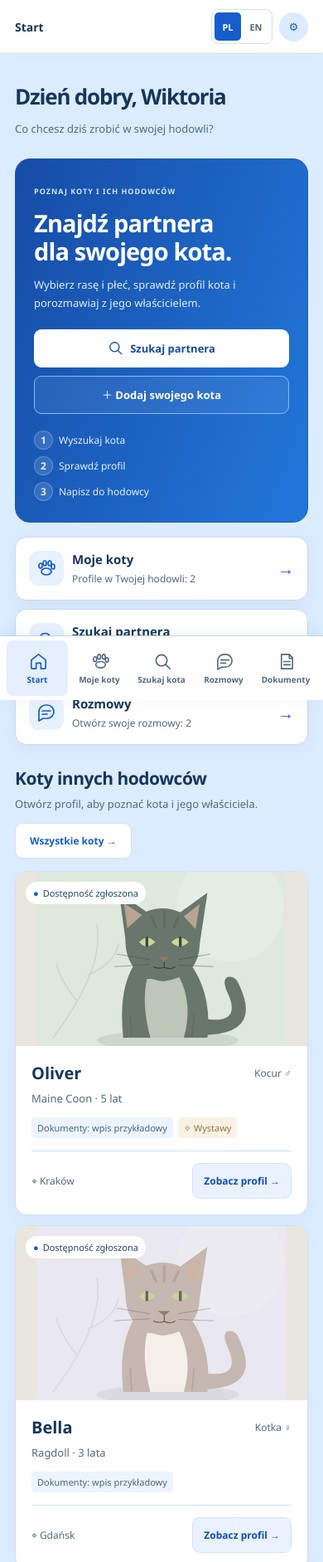
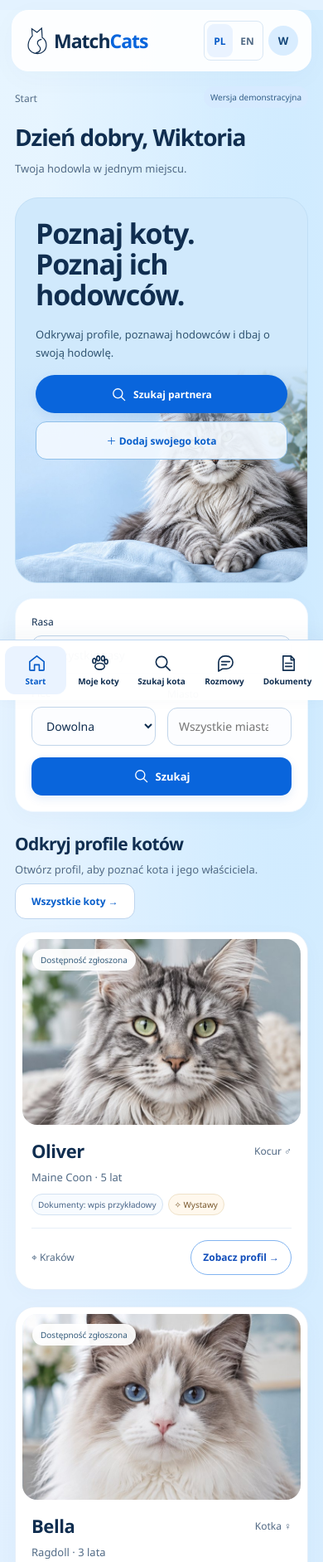
Before and after one commit to mykietyszynwiktoria-create/MatchCats, a website: page frontend/index.html in a window 390 px wide. Shown: the top 1883 px of the page at 83% size. Drawn offline with Linux system fonts and the light colour scheme.

Commit message:
Apply Sky Garden design to bilingual breeder panels
Add blue photographic cards, desktop top navigation and mobile shortcuts. Preserve existing demo workflows and add home search with carried filters. Check seven routes in Polish and English at four viewport widths.

```diff
--- a/frontend/i18n.js
+++ b/frontend/i18n.js
@@ -2,6 +2,15 @@
 // Polish is the source language. Dynamic UI labels and static form labels share
 // this dictionary; breeder input and messages are never translated.
 const matchCatsEnglish = {
+ 'MatchCats — Start':'MatchCats — Home','Twoja hodowla w jednym miejscu.':'Your cattery in one place.',
+ 'Poznaj koty.':'Meet the cats.','Poznaj ich hodowców.':'Meet their breeders.',
+ 'Odkrywaj profile, poznawaj hodowców i dbaj o swoją hodowlę.':'Discover profiles, meet breeders and care for your cattery.',
+ 'Szybkie wyszukiwanie kotów':'Quick cat search','Szukaj':'Search','Odkryj profile kotów':'Discover cat profiles',
+ 'Wygenerowane zdjęcie kota; profil demonstracyjny':'Generated cat photograph; demo profile',
+ 'Nie dodano zdjęcia kota':'No cat photo added','Nie dodano zdjęcia kota.':'No cat photo added.',
+ 'Wygenerowane zdjęcie demonstracyjne. Docelowo: zdjęcia dodane przez hodowcę.':'Generated demo photograph. In the full app: photos added by the breeder.',
+ 'Dodane profile są widoczne tylko w tej demonstracji na Twoim urządzeniu. Zdjęcia przykładowych kotów są wygenerowane, a nowe profile nie mają zdjęcia.':'Added profiles appear only in this demo on your device. Sample cat photos are generated, and new profiles do not have a photo.',
+ 'Przykładowe dane · Wygenerowane zdjęcia · Zapis lokalny':'Sample data · Generated photos · Local storage',
  'Start':'Home','Szukaj kota':'Find a cat','Rozmowy':'Conversations','Co chcesz dziś zrobić w swojej hodowli?':'What would you like to do for your cattery today?',
  'POZNAJ KOTY I ICH HODOWCÓW':'MEET CATS AND THEIR BREEDERS','Znajdź partnera':'Find a partner','dla swojego kota.':'for your cat.','Wybierz rasę i płeć, sprawdź profil kota i porozmawiaj z jego właścicielem.':'Choose a breed and sex, explore a cat’s profile and talk with the owner.',
  'Szukaj partnera':'Find a partner','＋ Dodaj swojego kota':'+ Add your cat','Wyszukaj kota':'Find a cat','Sprawdź profil':'View the profile','Napisz do hodowcy':'Contact the breeder','Jak zacząć':'How to get started','Najważniejsze czynności':'Main actions','Najpierw poznaj kota':'Get to know the cat first','Przeglądaj koty innych hodowców':'Browse cats from other breeders','Koty innych hodowców':'Cats from other breeders','Otwórz profil, aby poznać kota i jego właściciela.':'Open a profile to get to know the cat and its owner.','Wszystkie koty →':'All cats →','Otwórz rozmowy →':'Open conversations →','Sprawdź dokumenty →':'Review documents →','Dodaj wiadomość':'Add message',
--- a/frontend/index.html
+++ b/frontend/index.html
@@ -6,21 +6,21 @@
   <meta name="theme-color" content="#155dcc">
   <title>MatchCats — panel hodowcy</title>
   <link rel="stylesheet" href="styles.css">
+  <link rel="stylesheet" href="sky-garden.css">
 </head>
 <body>
   <a class="skip" href="#main">Przejdź do treści</a>
-  <aside class="sidebar">
-    <a class="brand" href="#dashboard"><span class="brand-mark">🐈</span>MatchCats<span class="brand-dot">.</span></a>
-    <div class="workspace"><span class="workspace-icon">W</span><div><strong>Twoja hodowla</strong><small>Przestrzeń hodowcy</small></div></div>
-    <div class="nav-caption">TWOJA PRZESTRZEŃ</div>
+  <header class="sidebar">
+    <a class="brand" href="#dashboard" aria-label="MatchCats — Start"><svg class="brand-mark" viewBox="0 0 40 48" fill="none" stroke="currentColor" stroke-width="1.7" aria-hidden="true"><path d="M13 15 12 3l9 6 8-7 1 16c9 6 9 18 2 24-5 5-15 4-20 1C3 37 4 25 13 15Z"/><path d="M29 21c-8 1-9 7-5 11 6 6 1 12-5 12"/></svg><span>Match<span class="brand-accent">Cats</span></span></a>
     <nav id="navigation" aria-label="Główna nawigacja"></nav>
-    <div class="sidebar-note"><span>✧</span><strong>Dobre relacje zaczynają się od zaufania.</strong><p>Poznaj hodowlę, sprawdź dokumenty i porozmawiaj z właścicielem.</p></div>
-    <div class="sidebar-bottom"><span class="avatar">W</span><div><strong>Wiktoria</strong><small>Konto demonstracyjne</small></div><button class="icon-button" id="profile-button" aria-label="Otwórz ustawienia">⚙</button></div>
-  </aside>
+    <div class="topbar-actions"><div class="language-switch" role="group" aria-label="Język / Language"><button type="button" data-language="pl" lang="pl">PL</button><button type="button" data-language="en" lang="en">EN</button></div><button class="avatar" id="top-profile" title="Otwórz ustawienia profilu" aria-label="Otwórz ustawienia profilu">W</button></div>
+    <div class="workspace" hidden><strong>Twoja hodowla</strong></div>
+    <div class="sidebar-bottom" hidden><strong>Wiktoria</strong></div>
+  </header>
   <div class="app-shell">
-    <header class="topbar"><div><span class="topbar-label">PANEL HODOWCY</span><span id="breadcrumb">Start</span></div><div class="topbar-actions"><div class="language-switch" role="group" aria-label="Język / Language"><button type="button" data-language="pl" lang="pl">PL</button><button type="button" data-language="en" lang="en">EN</button></div><span class="demo-chip">Wersja demonstracyjna</span><button class="avatar" id="top-profile" title="Otwórz ustawienia profilu" aria-label="Otwórz ustawienia profilu">⚙</button></div></header>
+    <div class="topbar"><div><span class="topbar-label">PANEL HODOWCY</span><span id="breadcrumb">Start</span></div><span class="demo-chip">Wersja demonstracyjna</span></div>
     <main id="main" tabindex="-1"></main>
-    <footer>MatchCats · Łączymy hodowców, z troską o koty.<span>Przykładowe dane · Zapis lokalny na tym urządzeniu</span></footer>
+    <footer>MatchCats · Łączymy hodowców, z troską o koty.<span>Przykładowe dane · Wygenerowane zdjęcia · Zapis lokalny</span></footer>
   </div>
   <dialog id="cat-dialog" aria-labelledby="dialog-title">
     <form id="cat-form"><div class="dialog-heading"><div><span class="eyebrow">TWOJA HODOWLA</span><h2 id="dialog-title">Dodaj profil kota</h2></div><button type="button" class="icon-button" id="close-dialog" aria-label="Zamknij">×</button></div><p class="muted">W tej wersji profil zapisuje się tylko w tej przeglądarce.</p>
--- /dev/null
+++ b/frontend/sky-garden.css
@@ -0,0 +1,196 @@
+/* Shared Sky Garden presentation; existing panel behaviour is unchanged. */
+:root { --bg:#e3f2ff; --ink:#102e50; --muted:#526b86; --green:#0965dc; --line:#d9e7f5; --soft:#eff6ff; --radius:24px; }
+[hidden] { display:none !important; }
+body { background:radial-gradient(ellipse at 90% 15%,#cdeaff,transparent 60%),linear-gradient(#e7f5ff,#dcecff); min-height:100vh; }
+.sidebar { position:static; inset:auto; width:auto; max-width:1280px; margin:20px auto 0; padding:14px 24px; border:1px solid white; border-radius:24px; background:#ffffffed; color:var(--ink); display:flex; flex-direction:row; align-items:center; gap:22px; box-shadow:0 8px 35px #284f7b07; }
+.brand { font-size:25px; font-weight:750; gap:9px; flex-shrink:0; }
+.brand-mark { width:35px; height:39px; }
+.brand-accent { color:var(--green); }
+nav { flex-direction:row; align-items:center; justify-content:center; flex:1; gap:4px; height:auto; width:auto; margin:0; }
+.sidebar .nav-item { padding:13px 11px; font-size:13px; border-radius:12px; color:var(--ink); position:relative; gap:6px; white-space:nowrap; }
+.sidebar .nav-item.active { color:#075bc8; background:#eaf3ff; box-shadow:none; }
+.sidebar .nav-item.active::after { content:""; position:absolute; height:2px; background:#0965dc; bottom:5px; left:14px; right:14px; border-radius:3px; }
+.sidebar .nav-item:hover:not(.active) { color:var(--ink); background:#f0f7ff; }
+.nav-icon { display:none; }
+.nav-count { color:#155bb6; background:#e0edff; padding:2px 5px; font-size:10px; }
+.topbar-actions { gap:15px; }
+.language-switch button { border:0; background:transparent; min-width:36px; min-height:40px; font-size:12px; color:var(--muted); border-radius:9px; }
+.language-switch button[aria-pressed="true"] { color:#075bc8; background:#eaf3ff; font-weight:700; }
+.avatar { width:42px; height:42px; background:#d9edff; color:#14477a; }
+.app-shell { margin:0 auto; max-width:1328px; }
+.topbar { height:auto; background:transparent; box-shadow:none; border:0; padding:22px 26px 0; gap:10px; }
+.topbar-label { border:0; font-size:10px; letter-spacing:1.8px; margin-right:18px; padding-right:0; }
+#breadcrumb { font-size:12px; color:var(--muted); font-weight:400; }
+.demo-chip { background:#d6eaff; border:0; color:#315d86; }
+main { padding:20px 26px 30px; min-height:calc(100vh - 190px); }
+.heading { margin-bottom:24px; }
+.heading h1 { font-size:clamp(27px,3vw,36px); letter-spacing:-1.1px; line-height:1.2; font-weight:750; margin:0 0 9px; }
+h2 { font-size:24px; letter-spacing:-.65px; line-height:1.3; }
+h3 { font-size:18px; line-height:1.4; }
+.muted { font-size:14px; }
+.button { border-radius:13px; min-height:46px; padding:12px 19px; font-size:13px; }
+.button svg { width:19px; height:19px; flex-shrink:0; }
+.primary { background:#0965dc; box-shadow:0 4px 12px #0861d21a; }
+.primary:hover { background:#0655bc; }
+.secondary { border-color:#bed5ee; color:#075ecb; }
+.subtle { background:transparent; box-shadow:none; padding:8px 0; }
+
+/* Photographs are decorative; all headings and buttons remain real HTML. */
+.hero { display:block; position:relative; overflow:hidden; border-radius:28px; background:#d0e9fc; min-height:335px; border:1px solid #c1dff6; color:var(--ink); }
+.hero-copy { padding:36px 40px; width:58%; z-index:2; }
+.hero .eyebrow { display:none; }
+.hero h2 { font-size:clamp(32px,4vw,49px); letter-spacing:-1.65px; line-height:1.1; max-width:540px; margin:0 0 17px; }
+.hero p { color:#315572; font-size:16px; max-width:440px; margin:0 0 22px; }
+.hero-actions { gap:10px; }
+.hero-actions .primary { border-radius:28px; padding-inline:24px; background:#0965dc; color:white; }
+.hero-actions .primary:hover { background:#0655bc; }
+.hero-actions .secondary { background:#f2f9ffe8; color:#075ecb; border-color:#8fbfe9; }
+.hero-art { position:absolute; inset:0 0 0 36%; background:none; display:block; }
+.hero-art img { display:block; width:100%; height:100%; object-fit:cover; object-position:right 15%; }
+.hero-art::after { content:""; position:absolute; inset:0; background:linear-gradient(90deg,#d0e9fc 0%,#d0e9fc80 18%,transparent 48%); }
+.hero-tag, .journey { display:none; }
+.dashboard-search { display:grid; grid-template-columns:1fr 1fr 1fr auto; align-items:end; gap:18px; background:white; padding:19px 24px; border:1px solid #eef7ff; border-radius:22px; margin:18px 0 30px; box-shadow:0 6px 24px #2b639809; }
+.dashboard-search .button { min-width:135px; }
+.cat-grid { gap:20px; }
+.cat-card { min-width:0; border:1px solid #e5effa; border-radius:24px; padding:8px; box-shadow:0 6px 25px #315c9208; }
+.cat-card:hover { transform:translateY(-3px); box-shadow:0 12px 30px #315c9218; }
+.cat-picture { height:225px; border-radius:18px; background:#eff5fc; }
+.cat-portrait { display:block; width:100%; height:100%; background-image:url('assets/sky-portraits.jpg'); background-size:300% auto; background-repeat:no-repeat; }
+.cat-portrait.maine { background-position:0% 35%; }
+.cat-portrait.ragdoll { background-position:50% 35%; }
+.cat-portrait.british { background-position:100% 35%; }
+.cat-placeholder { display:grid; place-items:center; height:100%; width:100%; background:linear-gradient(135deg,#e9f4ff,#d5e8fb); color:#477299; }
+.cat-placeholder svg { width:70px; height:70px; }
+.picture-badge { font-size:10px; padding:6px 10px; color:#315979; }
+.picture-badge::before { content:none; }
+.cat-body { padding:16px 11px 9px; }
+.cat-title h3 { font-size:22px; letter-spacing:-.45px; }
+.cat-meta { font-size:13px; margin:7px 0 11px; }
+.tag { border:1px solid #d3e2f2; border-radius:16px; background:#f7fbff; font-size:10px; }
+.tag.gold { background:#fff8ed; border-color:#efe2c9; color:#78572b; }
+.cat-bottom { gap:10px; border-color:#e7eff8; }
+.cat-bottom .button { background:white; border:1px solid #82b4f0; border-radius:23px; padding:9px 14px; font-size:12px; min-height:42px; }
+.cat-bottom .button:hover { background:#edf6ff; }
+.quick-actions { background:#ffffffc4; border:1px solid white; border-radius:24px; margin:26px 0; gap:0; }
+.quick-action { padding:23px 22px; border:0; border-radius:24px; background:transparent; box-shadow:none; }
+.quick-action + .quick-action { border-left:1px solid #d5e5f5; }
+.quick-action:hover { background:white; box-shadow:none; transform:none; }
+.quick-icon { width:46px; height:46px; border-radius:50%; background:#dcefff; color:#1b588c; }
+.quick-action small { color:var(--muted); }
+.panel, .detail-box, .tip { border-radius:24px; padding:25px; }
+.tip { background:#d9edff80; border-color:#c4ddf3; }
+.conversation-row { padding:17px 0; }
+.conversation-row .initials { width:42px; height:42px; background:#e5f2ff; }
+.conversation-row > span:nth-child(2) { min-width:0; }
+.conversation-row small { overflow-wrap:anywhere; }
+footer { padding:0 26px 28px; font-size:11px; line-height:1.7; }
+.notice { background:#ffffffa6; border-color:#c6ddf2; border-radius:16px; padding:15px 18px; font-size:12px; }
+input, select, textarea { min-width:0; border-color:#c1d5ea; border-radius:12px; background:#fcfdff; padding:12px 13px; }
+label { font-size:12px; gap:8px; }
+.filters { padding:24px; border-radius:24px; gap:16px; }
+.empty { grid-column:1/-1; border-radius:24px; }
+.detail-picture { height:auto; aspect-ratio:1; border:8px solid white; border-radius:26px; }
+.detail-picture .cat-portrait { background-size:300% 100%; }
+.detail-box .button { white-space:normal; }
+.detail-facts dd { overflow-wrap:anywhere; }
+.document-status { color:#765728; background:#fff6e7; border-radius:10px; }
+.chat-layout { border-radius:24px; height:570px; }
+.chat-list .selected { background:#eaf4ff; }
+.messages { background:#f3f9ff; min-height:0; }
+.bubble { border-radius:18px 18px 18px 3px; background:#e0efff; }
+.bubble.mine { border-radius:18px 18px 3px 18px; background:#0965dc; }
+.bubble small { opacity:1; }
+.profile-form { max-width:700px; }
+dialog { width:550px; border-radius:26px; }
+.icon-button { min-width:44px; min-height:44px; }
+#toast { border-radius:15px; }
+
+@media(max-width:1320px) {
+  .sidebar { margin:16px 24px 0; gap:12px; padding:14px 18px; }
+  .brand { font-size:22px; }
+  .sidebar .nav-item { padding-inline:9px; font-size:12px; }
+}
+@media(max-width:1050px) {
+  .sidebar { flex-wrap:wrap; justify-content:space-between; }
+  nav { order:3; flex-basis:100%; justify-content:flex-start; }
+  .sidebar .nav-item { flex:1; justify-content:center; font-size:13px; }
+  .hero-copy { padding:30px; width:62%; }
+  .hero h2 { font-size:39px; }
+  .hero p { font-size:14px; max-width:340px; }
+  .cat-picture { height:180px; }
+  .cat-bottom { flex-wrap:wrap; }
+  .quick-action { padding:20px 14px; gap:10px; }
+}
+@media(max-width:850px) {
+  .sidebar .brand { display:flex; }
+  .sidebar .nav-item .nav-text { display:block; }
+  .cat-grid { grid-template-columns:repeat(2,minmax(0,1fr)); }
+  .cat-picture { height:220px; }
+  .bottom-grid, .detail-layout { grid-template-columns:1fr; }
+  .dashboard-search { grid-template-columns:1fr 1fr; }
+  .quick-actions { grid-template-columns:repeat(3,minmax(0,1fr)); }
+  .quick-action { align-items:flex-start; }
+  .quick-action .action-arrow { display:none; }
+  .hero-copy { width:67%; }
+  .hero h2 { font-size:35px; }
+  .hero-art { left:30%; }
+  .hero-art::after { background:linear-gradient(90deg,#d0e9fc,#d0e9fcb8 35%,transparent 85%); }
+}
+@media(max-width:640px) {
+  .sidebar { height:auto; margin:12px 14px 0; border-radius:20px; padding:12px 15px; }
+  .brand { font-size:23px; gap:7px; }
+  .brand-mark { width:28px; height:35px; }
+  .topbar-actions { gap:6px; }
+  .language-switch button { min-width:31px; min-height:40px; }
+  .avatar { width:36px; height:36px; }
+  nav { position:fixed; inset:auto 0 0; z-index:10; background:#fffffffa; border-top:1px solid #c0d9f2; box-shadow:0 -6px 25px #254c790d; padding:7px 6px calc(7px + env(safe-area-inset-bottom)); gap:2px; }
+  .sidebar .nav-item { flex:1; flex-direction:column; min-width:0; padding:7px 2px; min-height:58px; gap:4px; }
+  .sidebar .nav-item[href="#settings"] { display:none; }
+  .sidebar .nav-item.active::after { display:none; }
+  .nav-icon { display:block; height:23px; }
+  .sidebar .nav-item .nav-text { font-size:10px; }
+  .nav-count { position:absolute; top:0; right:7px; font-size:9px; padding:1px 4px; }
+  .app-shell { padding-bottom:calc(82px + env(safe-area-inset-bottom)); }
+  .topbar { padding:18px 18px 0; }
+  .topbar-label { display:none; }
+  .topbar .demo-chip { display:block; font-size:10px; }
+  main { padding:19px 18px 24px; }
+  .heading { flex-wrap:wrap; }
+  .heading h1 { font-size:28px; }
+  .hero { min-height:465px; }
+  .hero-copy { width:100%; padding:24px; }
+  .hero h2 { font-size:34px; max-width:340px; letter-spacing:-1.15px; }
+  .hero p { font-size:13px; max-width:300px; margin-bottom:16px; }
+  .hero-actions .button { font-size:12px; padding:10px 15px; }
+  .hero-art { inset:200px 0 0; }
+  .hero-art img { object-position:right 20%; }
+  .hero-art::after { background:linear-gradient(#d0e9fc 0%,#d0e9fc60 20%,transparent 45%); }
+  .dashboard-search { padding:19px; gap:14px; margin-bottom:25px; }
+  .dashboard-search label:first-child, .dashboard-search .button { grid-column:1/-1; }
+  .section-heading { flex-wrap:wrap; gap:6px; }
+  .cat-grid { grid-template-columns:1fr; }
+  .cat-picture { height:auto; aspect-ratio:1.5; }
+  .cat-bottom { flex-wrap:nowrap; }
+  .quick-actions { grid-template-columns:1fr; }
+  .quick-action { padding:18px 20px; align-items:center; }
+  .quick-action + .quick-action { border-left:0; border-top:1px solid #d5e5f5; }
+  .quick-action .action-arrow { display:block; }
+  .panel, .detail-box, .tip { padding:21px; }
+  .filters { padding:20px; grid-template-columns:1fr; }
+  .filter-footer { flex-wrap:wrap; }
+  .filter-footer .button { width:100%; }
+  .document-row { flex-wrap:wrap; gap:10px; }
+  .chat-layout { height:700px; }
+  .chat-compose { flex-wrap:wrap; padding:13px; gap:10px; }
+  .chat-compose input { flex-basis:100%; }
+  .chat-compose .button { width:100%; }
+  footer { flex-direction:column; gap:6px; padding:0 18px 20px; }
+  .settings-actions .button { width:100%; white-space:normal; }
+  dialog { padding:22px; }
+  .form-grid { grid-template-columns:1fr; gap:0; }
+  #toast { bottom:calc(90px + env(safe-area-inset-bottom)); }
+}
+@media(prefers-reduced-motion:reduce) {
+  .cat-card { transition:none; }
+  .cat-card:hover { transform:none; }
+}
```
Also changed, not shown: frontend/tests/panels.cjs (+11 -2 lines), frontend/app.js, frontend/assets/sky-hero.jpg (added), frontend/assets/sky-portraits.jpg (added).
